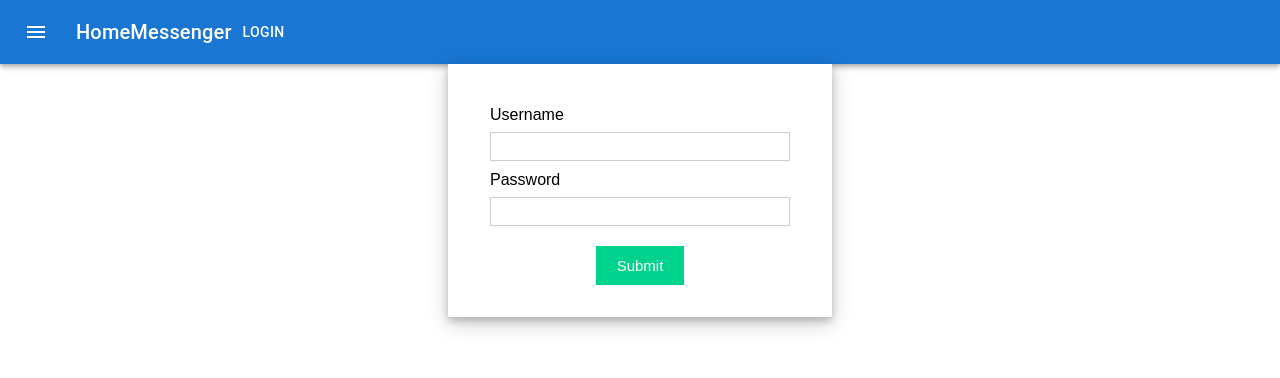
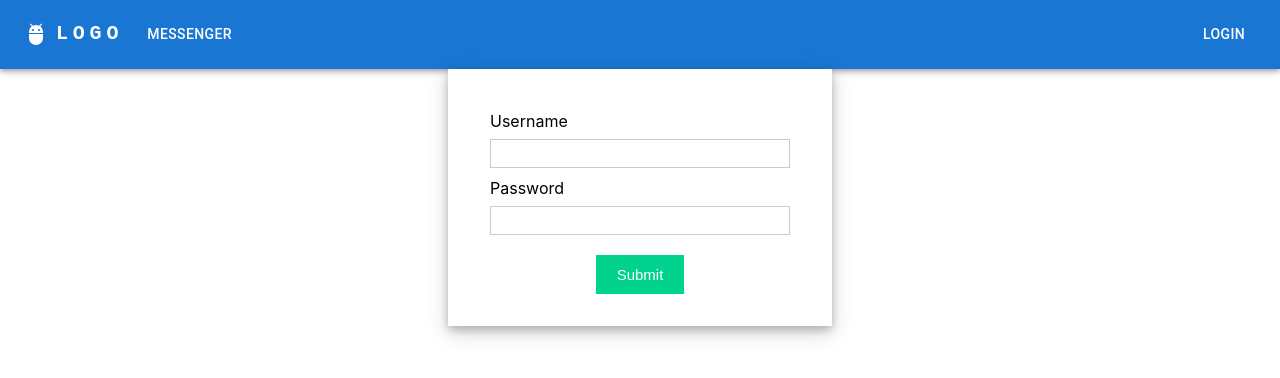
Before and after one commit to Avinnas/social-network-platform, a React (Create React App) app in the folder frontend/: page /login in a window 1280 px wide. Shown: the top 378 px of the page. Built offline with nearby package versions, Linux system fonts and the light colour scheme.

Commit message:
navbar styling

```diff
--- a/frontend/src/App.css
+++ b/frontend/src/App.css
@@ -1,5 +1,4 @@
 body {
-  font-family: sans-serif;
   max-width: 100vw;
   max-height: 100vh;
 }
--- a/frontend/src/App.js
+++ b/frontend/src/App.js
@@ -12,12 +12,15 @@
     Routes,
     Route,
 } from "react-router-dom";
+import ResponsiveAppBar from "./components/ResponsiveAppBar";
+import {Container} from "@mui/material";
 
 
 function App() {
   return (
       <Router>
-      <SimpleAppbar/>
+      <ResponsiveAppBar/>
+          <Container maxWidth={"xl"}>
               <Routes>
                   <Route path="/" element={<Home/>}>
                   </Route>
@@ -30,6 +33,8 @@
                   </Route>
               </Routes>
 
+          </Container>
+
       </Router>
   );
 }
--- a/frontend/src/components/Messenger.css
+++ b/frontend/src/components/Messenger.css
@@ -4,7 +4,7 @@
 }
 
 #conversation-tabs-container{
-    width:20%;
+    width:25%;
     overflow: hidden;
     overflow-y: auto;
 }
@@ -15,13 +15,14 @@
 }
 
 #conversation-messages-container{
-    width:50%;
+    width:65%;
     overflow: hidden;
     overflow-y: auto;
 }
 #messenger-container{
     margin: 0 auto;
-    width: 80%;
+    width: 90%;
     display: flex;
     justify-content: center;
+    overflow: hidden;
 }
--- /dev/null
+++ b/frontend/src/components/ResponsiveAppBar.js
@@ -0,0 +1,207 @@
+import * as React from 'react';
+import AppBar from '@mui/material/AppBar';
+import Box from '@mui/material/Box';
+import Toolbar from '@mui/material/Toolbar';
+import IconButton from '@mui/material/IconButton';
+import Typography from '@mui/material/Typography';
+import Menu from '@mui/material/Menu';
+import MenuIcon from '@mui/icons-material/Menu';
+import Container from '@mui/material/Container';
+import Avatar from '@mui/material/Avatar';
+import Button from '@mui/material/Button';
+import Tooltip from '@mui/material/Tooltip';
+import MenuItem from '@mui/material/MenuItem';
+import AdbIcon from '@mui/icons-material/Adb';
+import {Link, useNavigate} from "react-router-dom";
+import {useAuth} from "../services/AuthProvider";
+import LoginMenuButton from "./LoginMenuButton";
+
+const pages = new Map([['Messenger', '/messenger']])
+
+
+function ResponsiveAppBar() {
+    const [anchorElNav, setAnchorElNav] = React.useState(null);
+    const [anchorElUser, setAnchorElUser] = React.useState(null);
+
+    const navigate = useNavigate()
+    const {isLoggedIn, setIsLoggedIn} = useAuth()
+
+    let logoutAndRedirect = () => {
+        logout();
+        navigate("/")
+    }
+
+    const settings = new Map([
+        ['Profile', () => {
+        }],
+        ['Account', () => {
+        }],
+        ['Dashboard', () => {
+        }],
+        ['Logout', () => logoutAndRedirect()]]);
+
+    const logout = () => {
+        localStorage.removeItem("user");
+        setIsLoggedIn(false)
+    }
+
+
+    const handleOpenNavMenu = (event) => {
+        setAnchorElNav(event.currentTarget);
+    };
+    const handleOpenUserMenu = (event) => {
+        setAnchorElUser(event.currentTarget);
+    };
+
+    const handleCloseNavMenu = () => {
+        setAnchorElNav(null);
+    };
+
+    const handleCloseUserMenu = () => {
+        setAnchorElUser(null);
+    };
+
+    const renderUserMenu = () => {
+        return (
+            <Box sx={{flexGrow: 0}}>
+                <Tooltip title="Open settings">
+                    <IconButton onClick={handleOpenUserMenu} sx={{p: 0}}>
+                        <Avatar alt="Remy Sharp" src="/static/images/avatar/2.jpg"/>
+                    </IconButton>
+                </Tooltip>
+                <Menu
+                    sx={{mt: '45px'}}
+                    id="menu-appbar"
+                    anchorEl={anchorElUser}
+                    anchorOrigin={{
+                        vertical: 'top',
+                        horizontal: 'right',
+                    }}
+                    keepMounted
+                    transformOrigin={{
+                        vertical: 'top',
+                        horizontal: 'right',
+                    }}
+                    open={Boolean(anchorElUser)}
+                    onClose={handleCloseUserMenu}
+                >
+                    {Array.from(settings).map(([setting, action]) => (
+                        <MenuItem key={setting} onClick={() => {
+                            handleCloseUserMenu();
+                            console.log("logout click")
+                            action();
+                        }}>
+                            <Typography textAlign="center">{setting}</Typography>
+                        </MenuItem>
+                    ))}
+                </Menu>
+            </Box>
+        )
+
+    }
+
+    return (
+        <AppBar position="static">
+            <Container maxWidth="xl">
+                <Toolbar disableGutters>
+                    <AdbIcon sx={{display: {xs: 'none', md: 'flex'}, mr: 1}}/>
+                    <Typography
+                        component={Link} to={'/'}
+                        variant="h6"
+                        noWrap
+                        sx={{
+                            mr: 2,
+                            display: {xs: 'none', md: 'flex'},
+                            fontFamily: 'monospace',
+                            fontWeight: 700,
+                            letterSpacing: '.3rem',
+                            color: 'inherit',
+                            textDecoration: 'none',
+                        }}
+                    >
+                        LOGO
+                    </Typography>
+                    <Box sx={{flexGrow: 1, display: {xs: 'flex', md: 'none'}}}>
+                        <IconButton
+                            size="large"
+                            aria-label="account of current user"
+                            aria-controls="menu-appbar"
+                            aria-haspopup="true"
+                            onClick={handleOpenNavMenu}
+                            color="inherit"
+                        >
+                            <MenuIcon/>
+                        </IconButton>
+                        <Menu
+                            id="menu-appbar"
+                            anchorEl={anchorElNav}
+                            anchorOrigin={{
+                                vertical: 'bottom',
+                                horizontal: 'left',
+                            }}
+                            keepMounted
+                            transformOrigin={{
+                                vertical: 'top',
+                                horizontal: 'left',
+                            }}
+                            open={Boolean(anchorElNav)}
+                            onClose={handleCloseNavMenu}
+                            sx={{
+                                display: {xs: 'block', md: 'none'},
+                            }}
+                        >
+                            {Array.from(pages).map(([page, link]) => (
+                                    <MenuItem
+                                        component={Link}
+                                        to={link}
+                                        key={page}
+                                        onClick={handleCloseNavMenu}>
+                                        <Typography textAlign="center">{page}</Typography>
+                                    </MenuItem>
+
+                            ))}
+                        </Menu>
+                    </Box>
+                    <AdbIcon sx={{display: {xs: 'flex', md: 'none'}, mr: 1}}/>
+                        <Typography
+                            variant="h5"
+                            noWrap
+                            component={Link}
+                            to={"/"}
+                            sx={{
+                                mr: 2,
+                                display: {xs: 'flex', md: 'none'},
+                                flexGrow: 1,
+                                fontFamily: 'monospace',
+                                fontWeight: 700,
+                                letterSpacing: '.3rem',
+                                color: 'inherit',
+                                textDecoration: 'none',
+                            }}
+                        >
+                            LOGO
+                        </Typography>
+                    <Box sx={{flexGrow: 1, display: {xs: 'none', md: 'flex'}}}>
+                        {Array.from(pages).map(([page, link]) => (
+                            <Button
+                                component={Link}
+                                to={link}
+                                key={page}
+                                onClick={handleCloseNavMenu}
+                                sx={{my: 2, color: 'white', display: 'block'}}
+                            >
+                                {page}
+                            </Button>
+                        ))}
+                    </Box>
+
+                    {isLoggedIn ? renderUserMenu() : <LoginMenuButton/>}
+
+
+                </Toolbar>
+            </Container>
+        </AppBar>
+    );
+}
+
+export default ResponsiveAppBar;
--- a/frontend/src/components/SimpleAppbar.js
+++ b/frontend/src/components/SimpleAppbar.js
@@ -9,15 +9,15 @@
 import {Link} from "react-router-dom";
 import LoginMenuButton from "./LoginMenuButton";
 import "./SimpleAppbar.css"
-import {useAuth} from "../services/AuthProvider";
+import {Container} from "@mui/material";
 
 export default function SimpleAppbar() {
-    const {isLoggedIn} = useAuth();
 
     return (
         <Box sx={{ flexGrow: 1 }}>
-            <AppBar position="static">
+            <AppBar position="static" sx = {{display: "flex", justifyContent: "space-between", flexWrap: "nowrap"}}>
                 <Toolbar>
+                    <Container sx = {{display: "inline-block"}}>
                         <IconButton
                             size="large"
                             edge="start"
@@ -27,14 +27,19 @@
                         >
                             <MenuIcon />
                         </IconButton>
-                    <Link to="/"> <Typography variant="h6" component="div" sx={{ flexGrow: 1 }}>
+                        <Link to="/"> <Typography variant="h6" component="div" sx={{ flexGrow: 1, marginRight: 5 }}>
                             Home
                         </Typography></Link>
-                    <Link to="/messenger"><Typography variant="h6" component="div" sx={{ flexGrow: 1 }}>
+                        <Link to="/messenger"><Typography variant="h6" component="div" sx={{ flexGrow: 1, marginRight: 5 }}>
                             Messenger
                         </Typography></Link>
+
+                    </Container>
+                    <Container sx = {{display: "inline-block"}}>
                         <LoginMenuButton/>
                         <LogoutMenuButton/>
+                    </Container>
+
                 </Toolbar>
             </AppBar>
         </Box>
```
Lines whose indentation alone changed are shown as unchanged.
